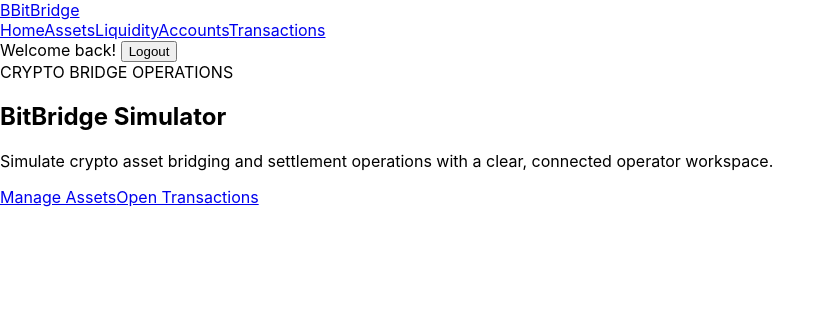
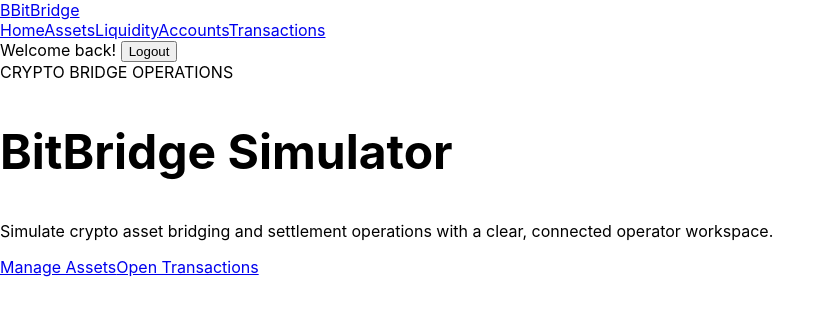
Before and after one commit to vijaysundar-tech/App_Development_Project, a React (Create React App) app in the folder frontend/: page / in a window 1280 px wide. Shown: the top 316 px of the page, without its empty margins (0-835 px from the left). Built offline with nearby package versions, Linux system fonts and the light colour scheme; no server answers; sample sign-in values are in the browser's storage.

Commit message:
fix(ui): preserve hero heading style test contract

```diff
--- a/frontend/src/App.js
+++ b/frontend/src/App.js
@@ -35,7 +35,7 @@ function Home() {
       <main className="home-hero">
         <section className="hero-content">
           <span className="eyebrow">CRYPTO BRIDGE OPERATIONS</span>
-          <h1>BitBridge Simulator</h1>
+          <h1 style={{ fontSize: "48px" }}>BitBridge Simulator</h1>
           <p>Simulate crypto asset bridging and settlement operations with a clear, connected operator workspace.</p>
           <div className="hero-actions">
             <a className="hero-link" href="/assets">Manage Assets</a>
```
